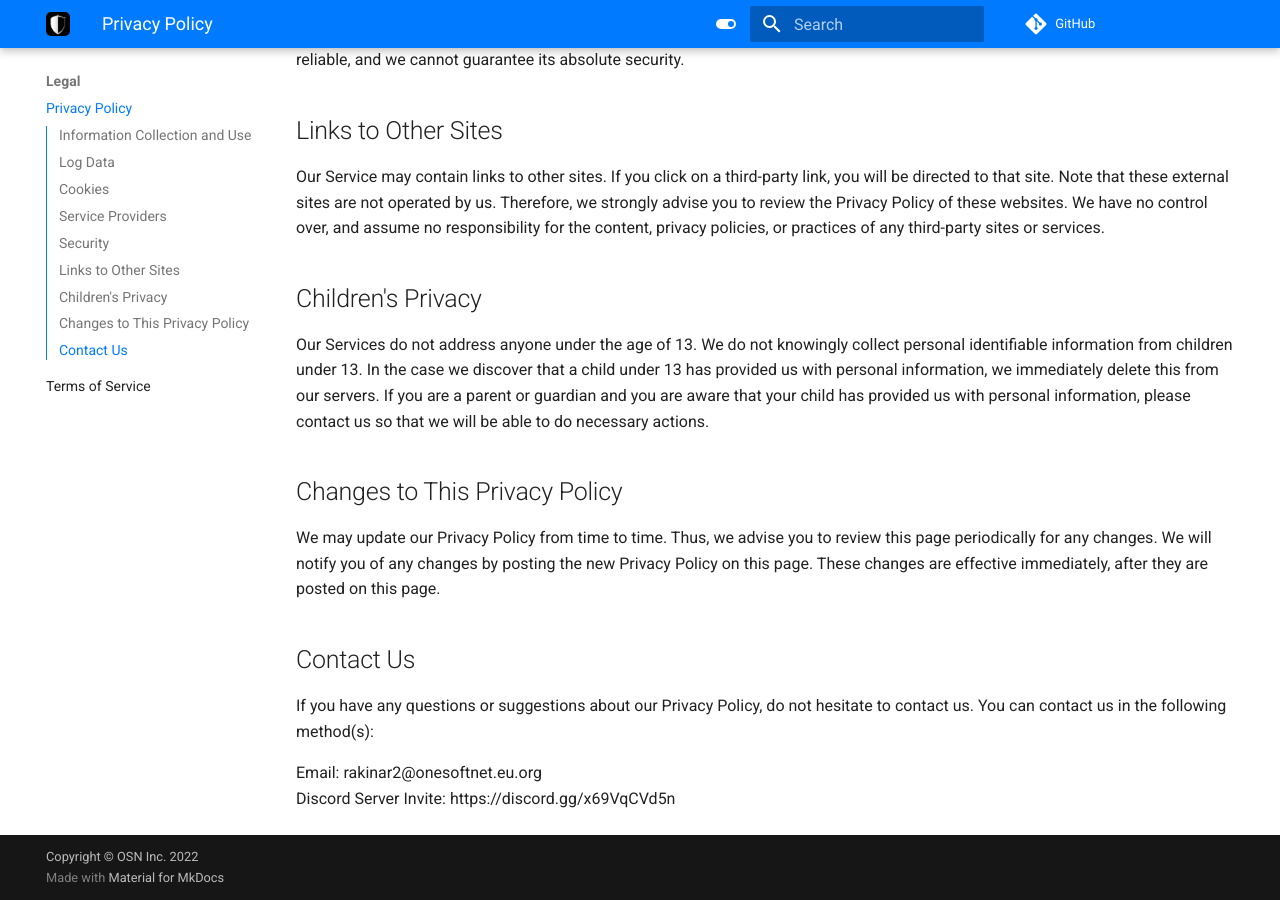
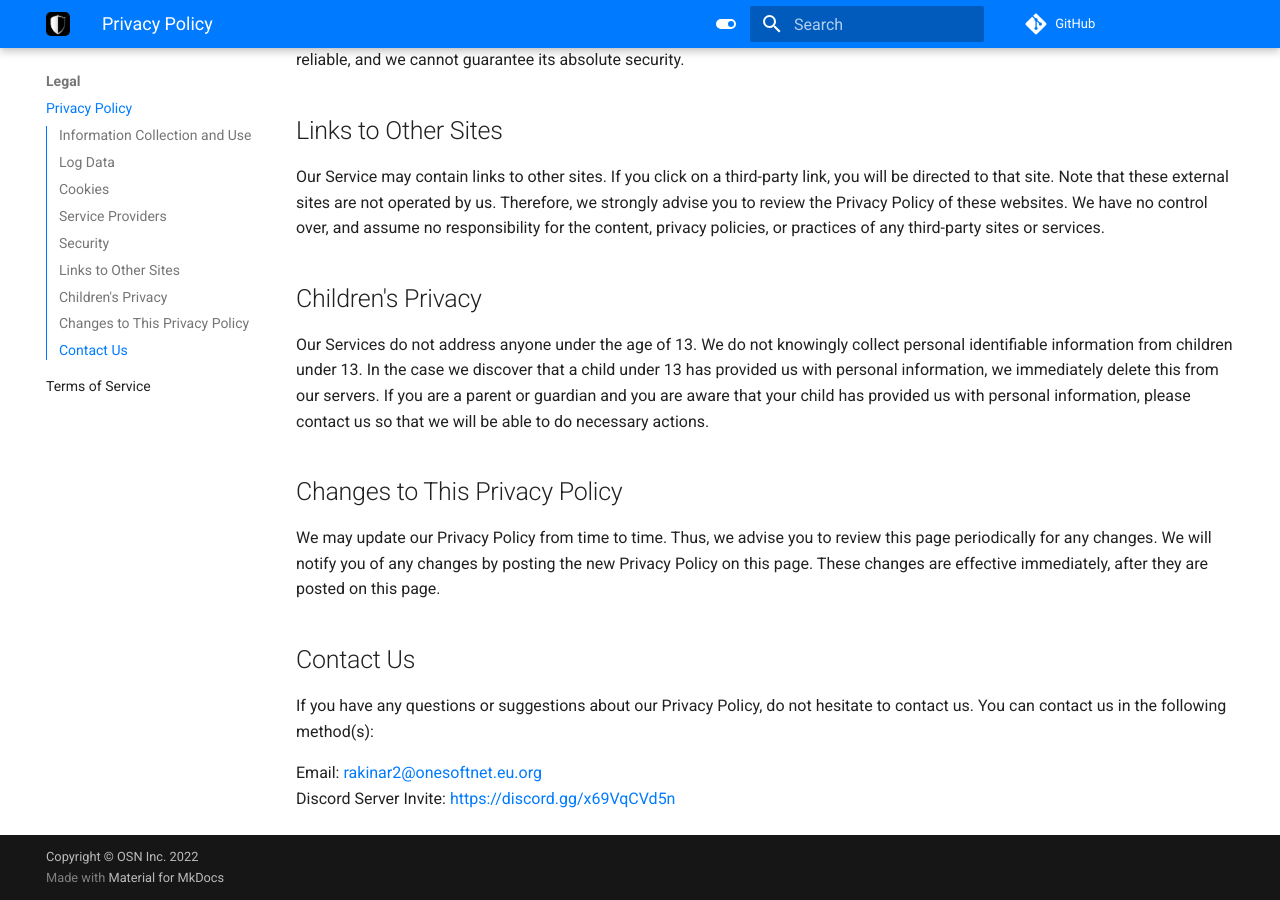
Before and after one commit to onesoft-sudo/sudobot, an MkDocs documentation site: the page built from docs/legal/privacy.md, in a window 1280 px wide and 900 px high, scrolled down 1723 px. Built offline with MkDocs 1.6.1 and Material for MkDocs 9.7.7, drawn with Linux system fonts in a browser that asks for light colours; comment, search, counter and statistics services are not loaded; the version menu is left out; some of the changed lines change nothing that is shown.

Commit message:
docs: add urls

```diff
--- a/docs/legal/privacy.md
+++ b/docs/legal/privacy.md
@@ -64,6 +64,6 @@ If you have any questions or suggestions about our Privacy Policy, do not hesita
 ‌
 <br>
 
-Email: rakinar2@onesoftnet.eu.org
+Email: [rakinar2@onesoftnet.eu.org](mailto:rakinar2@onesoftnet.eu.org)
 <br>
-Discord Server Invite: https://discord.gg/x69VqCVd5n
+Discord Server Invite: [https://discord.gg/x69VqCVd5n](https://discord.gg/x69VqCVd5n)
```
